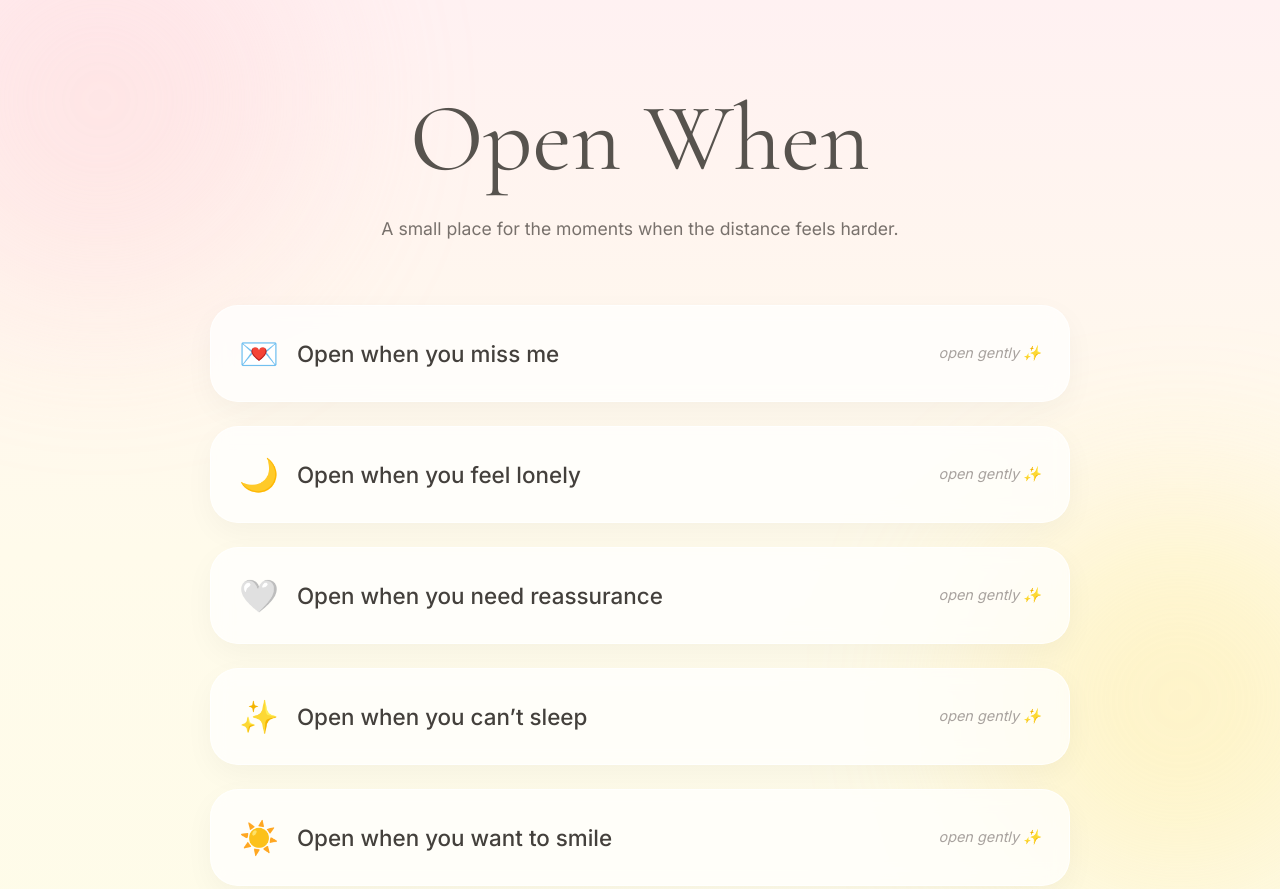
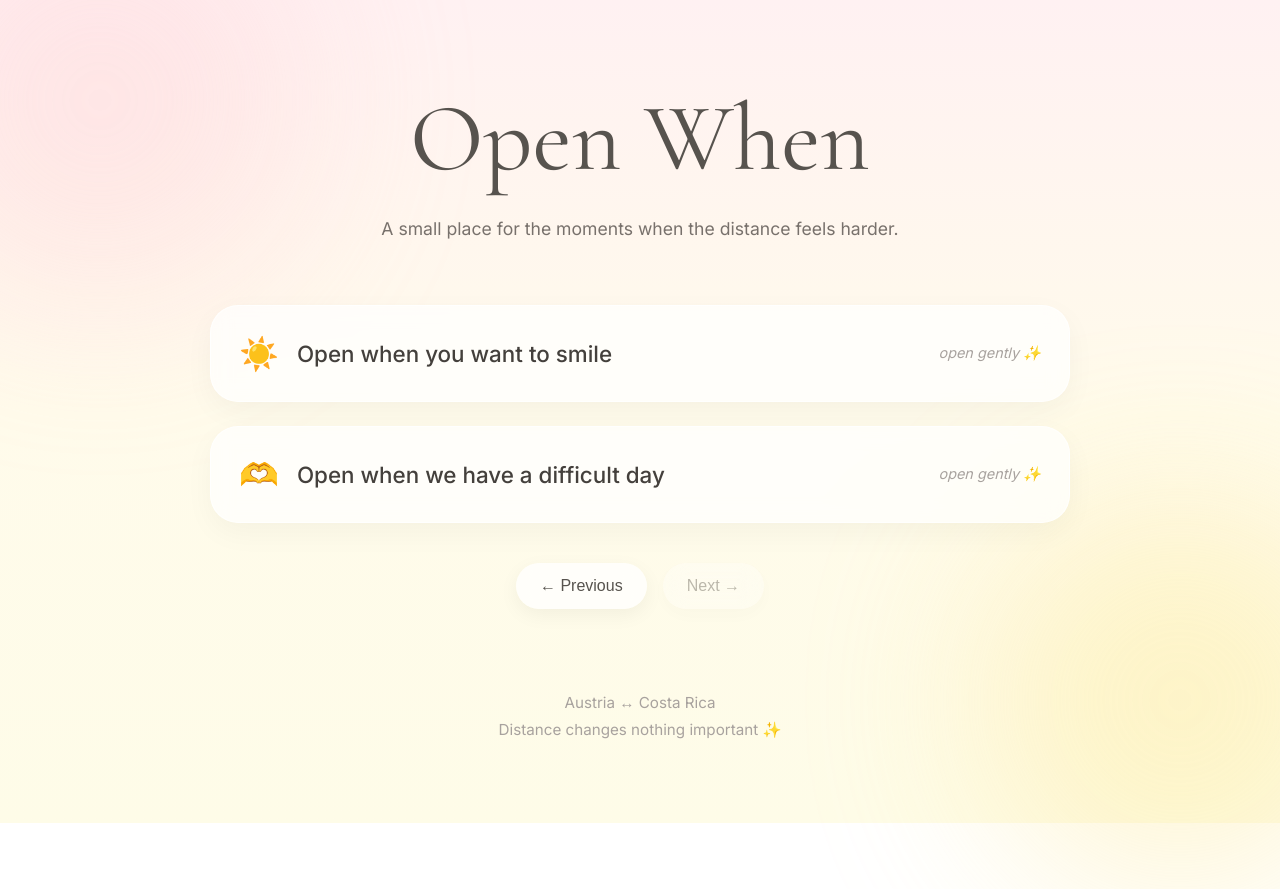
Before and after one commit to Paddee89/Letters-of-closeness, a plain HTML site: page index.html in a window 1280 px wide. Shown: the top 889 px of the page. After the commit the page ends 823 px from the top, so only its background shows below. Drawn offline with nearby package versions, Linux system fonts and the light colour scheme.

Commit message:
Update index.html

```diff
--- a/index.html
+++ b/index.html
@@ -141,6 +141,31 @@
       font-size: 1.05rem;
     }
 
+    .nav-button {
+      border: none;
+      background: rgba(255,255,255,0.75);
+      backdrop-filter: blur(10px);
+      padding: 14px 24px;
+      border-radius: 999px;
+      font-size: 1rem;
+      cursor: pointer;
+      color: #57534e;
+      transition: all 0.3s ease;
+      box-shadow: 0 6px 20px rgba(0,0,0,0.05);
+    }
+
+    .nav-button:hover {
+      transform: translateY(-2px);
+      background: rgba(255,255,255,0.95);
+    }
+
+    .letter-image {
+      width: 100%;
+      border-radius: 20px;
+      margin-top: 20px;
+      box-shadow: 0 10px 25px rgba(0,0,0,0.08);
+    }
+
     .footer {
       margin-top: 80px;
       text-align: center;
@@ -205,101 +230,13 @@
       </p>
     </section>
 
-    <section class="letters">
+    <section class="letters" id="letters-container">
+    </section>
 
-      <details class="letter">
-        <summary>
-          <div class="summary-left">
-            <div class="emoji">💌</div>
-            <div class="title">Open when you miss me</div>
-          </div>
-          <div class="open-text">open gently ✨</div>
-        </summary>
-
-        <div class="content">
-          I know the distance feels heavier sometimes. I’ve been stressed and exhausted lately, but I want you to know that none of that changed how close I feel to you.
-          <br><br>
-          I still carry you through my days in little moments — when I hear a song you’d like, when I wish you were next to me, when I want to tell you something immediately.
-          <br><br>
-          I miss your presence too. And even when I’m quiet or tired, my heart is still very much with you.
-        </div>
-      </details>
-
-      <details class="letter">
-        <summary>
-          <div class="summary-left">
-            <div class="emoji">🌙</div>
-            <div class="title">Open when you feel lonely</div>
-          </div>
-          <div class="open-text">open gently ✨</div>
-        </summary>
-
-        <div class="content">
-          If I could, I’d sit next to you right now and just hold you quietly for a while.
-          <br><br>
-          I know a screen can’t replace closeness, but I hope this reminds you that you are deeply loved from very far away.
-          <br><br>
-          We are building something real despite the distance, and I’m proud of us for that.
-        </div>
-      </details>
-
-      <details class="letter">
-        <summary>
-          <div class="summary-left">
-            <div class="emoji">🤍</div>
-            <div class="title">Open when you need reassurance</div>
-          </div>
-          <div class="open-text">open gently ✨</div>
-        </summary>
-
-        <div class="content">
-          Please don’t confuse my stress with emotional distance.
-          <br><br>
-          I know I’ve seemed overwhelmed lately, but you are not the reason.
-          <br><br>
-          You are one of the safest and warmest parts of my life. Even on difficult days, I never stop choosing you.
-        </div>
-      </details>
-
-      <details class="letter">
-        <summary>
-          <div class="summary-left">
-            <div class="emoji">✨</div>
-            <div class="title">Open when you can’t sleep</div>
-          </div>
-          <div class="open-text">open gently ✨</div>
-        </summary>
-
-        <div class="content">
-          Imagine me lying next to you right now, playing with your hair and telling you about my day until you slowly fall asleep.
-          <br><br>
-          One day this distance will only be a memory we talk about.
-          <br><br>
-          Until then, I hope you can feel my love wrapped around you tonight.
-        </div>
-      </details>
-
-      <details class="letter">
-        <summary>
-          <div class="summary-left">
-            <div class="emoji">☀️</div>
-            <div class="title">Open when you want to smile</div>
-          </div>
-          <div class="open-text">open gently ✨</div>
-        </summary>
-
-        <div class="content">
-          You are genuinely one of my favorite people in the world.
-          <br><br>
-          I love your laugh, your heart, your warmth, and the way you make life feel softer.
-          <br><br>
-          Also, I still smile thinking about our random conversations and inside jokes.
-          <br><br>
-          You make my life brighter even from another continent.
-        </div>
-      </details>
-
-    </section>
+    <div style="display:flex; justify-content:center; margin-top:40px; gap:16px;">
+      <button id="prevBtn" class="nav-button">← Previous</button>
+      <button id="nextBtn" class="nav-button">Next →</button>
+    </div>
 
     <div class="footer">
       <p>Austria ↔ Costa Rica</p>
@@ -309,6 +246,97 @@
   </div>
 
   <script>
+    const letters = [
+      {
+        title: 'Open when you miss me',
+        emoji: '💌',
+        image: 'letter1.png'
+      },
+      {
+        title: 'Open when you feel lonely',
+        emoji: '🌙',
+        image: 'letter2.png'
+      },
+      {
+        title: 'Open when you need reassurance',
+        emoji: '🤍',
+        image: 'letter3.png'
+      },
+      {
+        title: 'Open when you can’t sleep',
+        emoji: '✨',
+        image: 'letter4.png'
+      },
+      {
+        title: 'Open when you want to smile',
+        emoji: '☀️',
+        image: 'letter5.png'
+      },
+      {
+        title: 'Open when we have a difficult day',
+        emoji: '🫶',
+        image: 'letter6.png'
+      }
+    ];
+
+    const lettersPerPage = 2;
+    let currentPage = Math.floor((letters.length - 1) / lettersPerPage);
+
+    const container = document.getElementById('letters-container');
+    const prevBtn = document.getElementById('prevBtn');
+    const nextBtn = document.getElementById('nextBtn');
+
+    function renderLetters() {
+      container.innerHTML = '';
+
+      const start = currentPage * lettersPerPage;
+      const end = start + lettersPerPage;
+      const visibleLetters = letters.slice(start, end);
+
+      visibleLetters.forEach(letter => {
+        const letterElement = document.createElement('details');
+        letterElement.className = 'letter';
+
+        letterElement.innerHTML = `
+          <summary>
+            <div class="summary-left">
+              <div class="emoji">${letter.emoji}</div>
+              <div class="title">${letter.title}</div>
+            </div>
+            <div class="open-text">open gently ✨</div>
+          </summary>
+
+          <img src="${letter.image}" alt="${letter.title}" class="letter-image">
+        `;
+
+        container.appendChild(letterElement);
+      });
+
+      prevBtn.disabled = currentPage === 0;
+      nextBtn.disabled = end >= letters.length;
+
+      prevBtn.style.opacity = currentPage === 0 ? '0.4' : '1';
+      nextBtn.style.opacity = end >= letters.length ? '0.4' : '1';
+    }
+
+    prevBtn.addEventListener('click', () => {
+      if (currentPage > 0) {
+        currentPage--;
+        renderLetters();
+        window.scrollTo({ top: 0, behavior: 'smooth' });
+      }
+    });
+
+    nextBtn.addEventListener('click', () => {
+      if ((currentPage + 1) * lettersPerPage < letters.length) {
+        currentPage++;
+        renderLetters();
+        window.scrollTo({ top: 0, behavior: 'smooth' });
+      }
+    });
+
+    renderLetters();
+
     const createHeart = () => {
       const heart = document.createElement('div');
       heart.classList.add('floating-heart');
```
